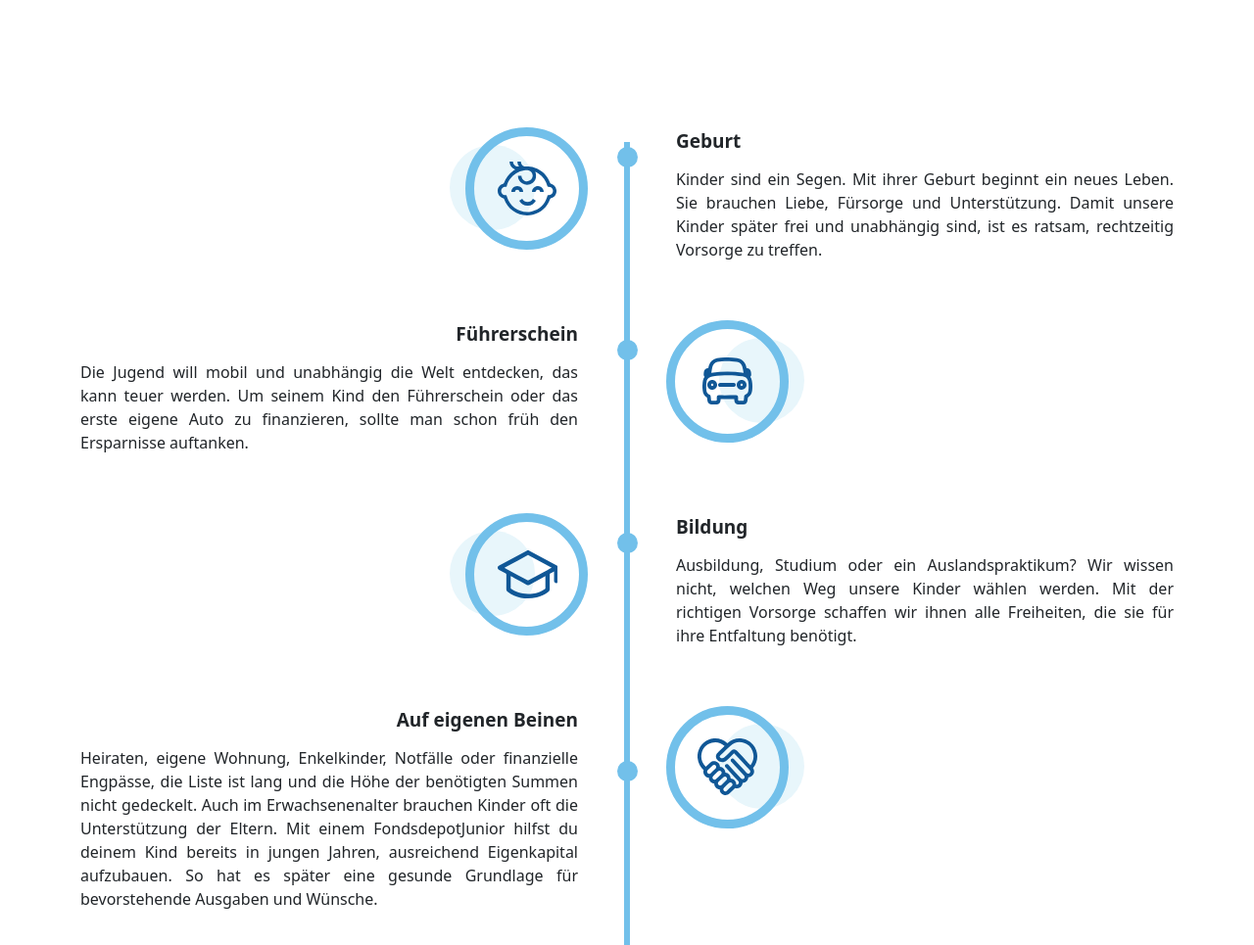
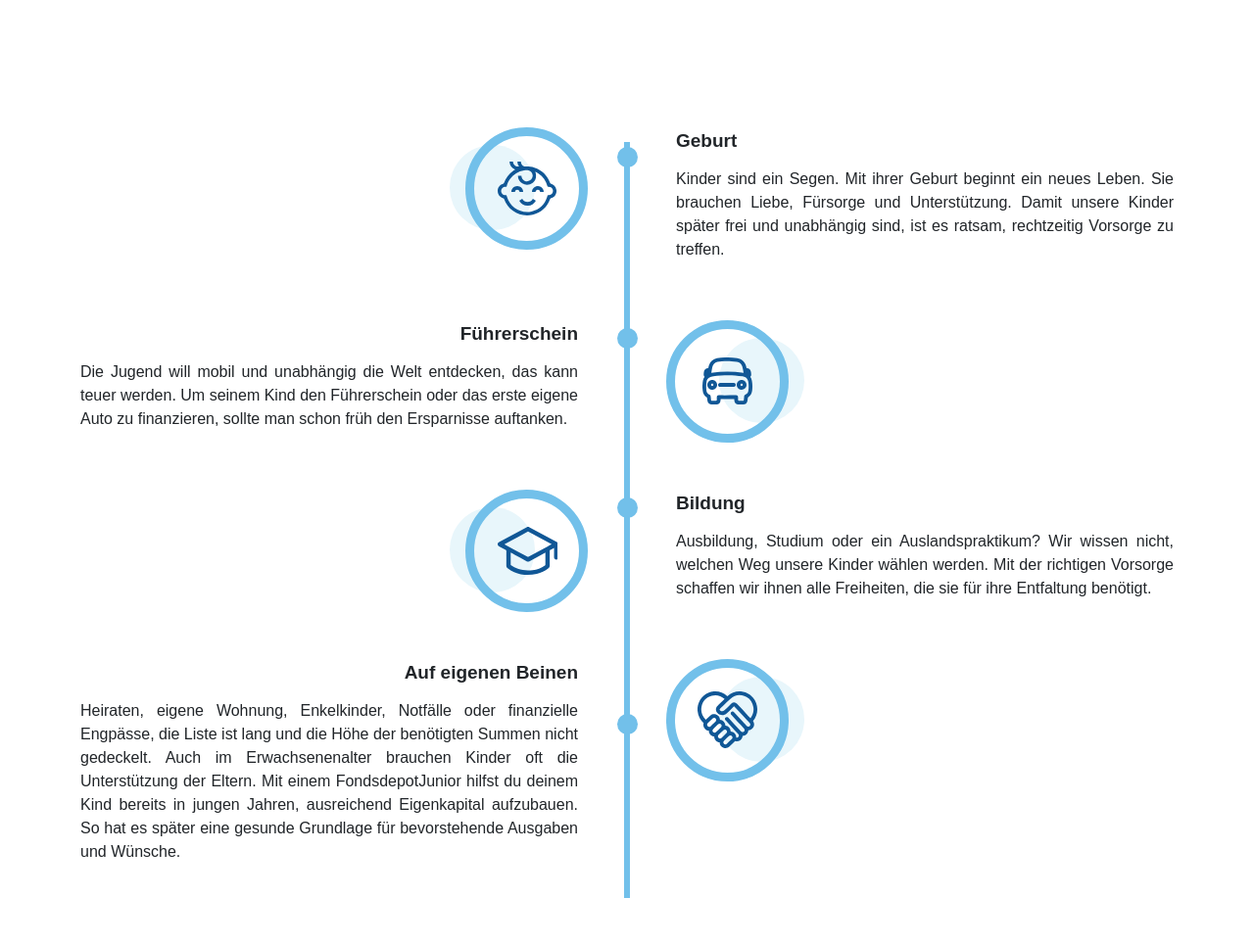
Before and after one commit to KouthairKebaili/Priv8Inaia, a website: page index.html in a window 1280 px wide. Shown: the part 1040-2005 px from the top of the page at 98% size. Drawn offline with nearby package versions, Linux system fonts and the light colour scheme.

Commit message:
updating font

```diff
--- a/assets/css/_variables.scss
+++ b/assets/css/_variables.scss
@@ -1,8 +1,10 @@
+:root{
+    --bs-body-font-family : Avenir LT Std, sans-serif;
+}
 $font-awesome-free : "Font Awesome 5 Free";
 $font-awesome-brands: "Font Awesome 5 Brands";
-$font-family-primary: "Noah", sans-serif;
-$font-family-secondary: "Noah", sans-serif;
-
+$font-family-primary: Avenir LT Std, sans-serif !default;
+$font-family-secondary: Avenir LT Std, sans-serif !default;
 $color-primary: #16317E;
 $color-accordion-legend: #7F8FA4;
 $color-timeline: #72c0ea;
--- a/assets/css/font.css
+++ b/assets/css/font.css
@@ -1,6 +1,7 @@
+
 /* latin */
 @font-face {
-    font-family: 'Avenir';
+    font-family: Avenir LT Std;
     font-style: normal;
     font-weight: 900;
     src: url(../fonts/AvenirLTStd-Black.otf) format('otf');
@@ -8,7 +9,7 @@
 
 /* latin */
 @font-face {
-    font-family: 'Avenir';
+    font-family: Avenir LT Std;
     font-style: normal;
     font-weight: 300;
     src: url(../fonts/AvenirLTStd-Book.otf) format('otf');
@@ -16,42 +17,10 @@
 
 /* latin */
 @font-face {
-    font-family: 'Avenir';
+    font-family: Avenir LT Std;
     font-style: normal;
     font-weight: 400;
     src: url(../fonts/AvenirLTStd-Roman.otf) format('otf');
-}
-
-/* latin */
-@font-face {
-    font-family: 'Noah';
-    font-style: normal;
-    font-weight: 500;
-    src: url(../fonts/noah-bold-webfont.woff2) format('woff2');
-}
-
-/* latin */
-@font-face {
-    font-family: 'Noah';
-    font-style: italic;
-    font-weight: 500;
-    src: url(../fonts/noah-bolditalic-webfont.woff2) format('woff2');
-}
-
-/* latin */
-@font-face {
-    font-family: 'Noah';
-    font-style: normal;
-    font-weight: 400;
-    src: url(../fonts/noah-regular-webfont.woff2) format('woff2');
-}
-
-/* latin */
-@font-face {
-    font-family: 'Noah';
-    font-style: italic;
-    font-weight: 400;
-    src: url(../fonts/noah-regularitalic-webfont.woff2) format('woff2');
 }
 
 @font-face {
--- a/assets/css/style.scss
+++ b/assets/css/style.scss
@@ -3,7 +3,9 @@
 @import "timeline";
 @import "responsive";
 
-
+body{
+font-family: $font-family-primary !important;
+}
 .navbar {
   z-index: 9999;
   .navbar-brand {
```
Also changed, not shown: assets/css/style.css, assets/fonts/noah-bold-webfont.woff (deleted), assets/fonts/noah-bold-webfont.woff2 (deleted), assets/fonts/noah-bolditalic-webfont.woff (deleted), assets/fonts/noah-bolditalic-webfont.woff2 (deleted), assets/fonts/noah-regular-webfont.woff (deleted), assets/fonts/noah-regular-webfont.woff2 (deleted), assets/fonts/noah-regularitalic-webfont.woff (deleted), assets/fonts/noah-regularitalic-webfont.woff2 (deleted), 2 other files.
